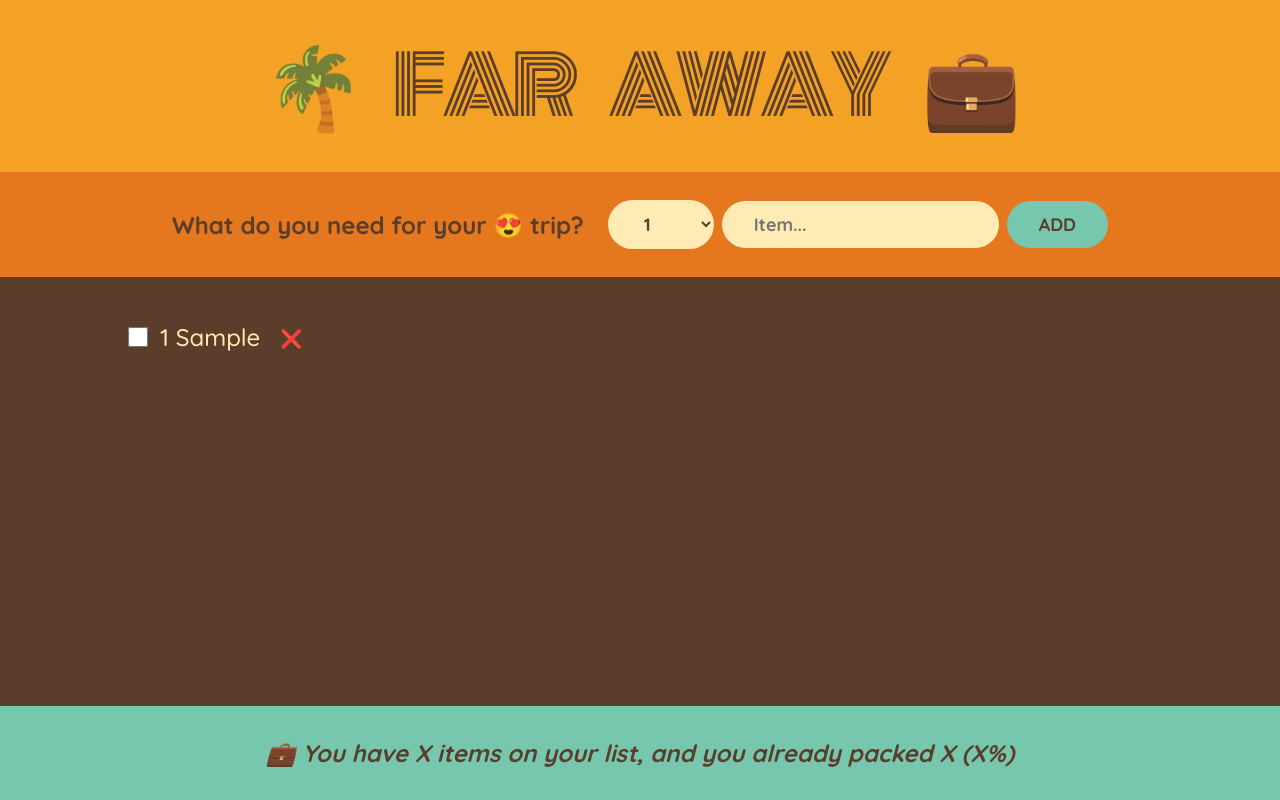
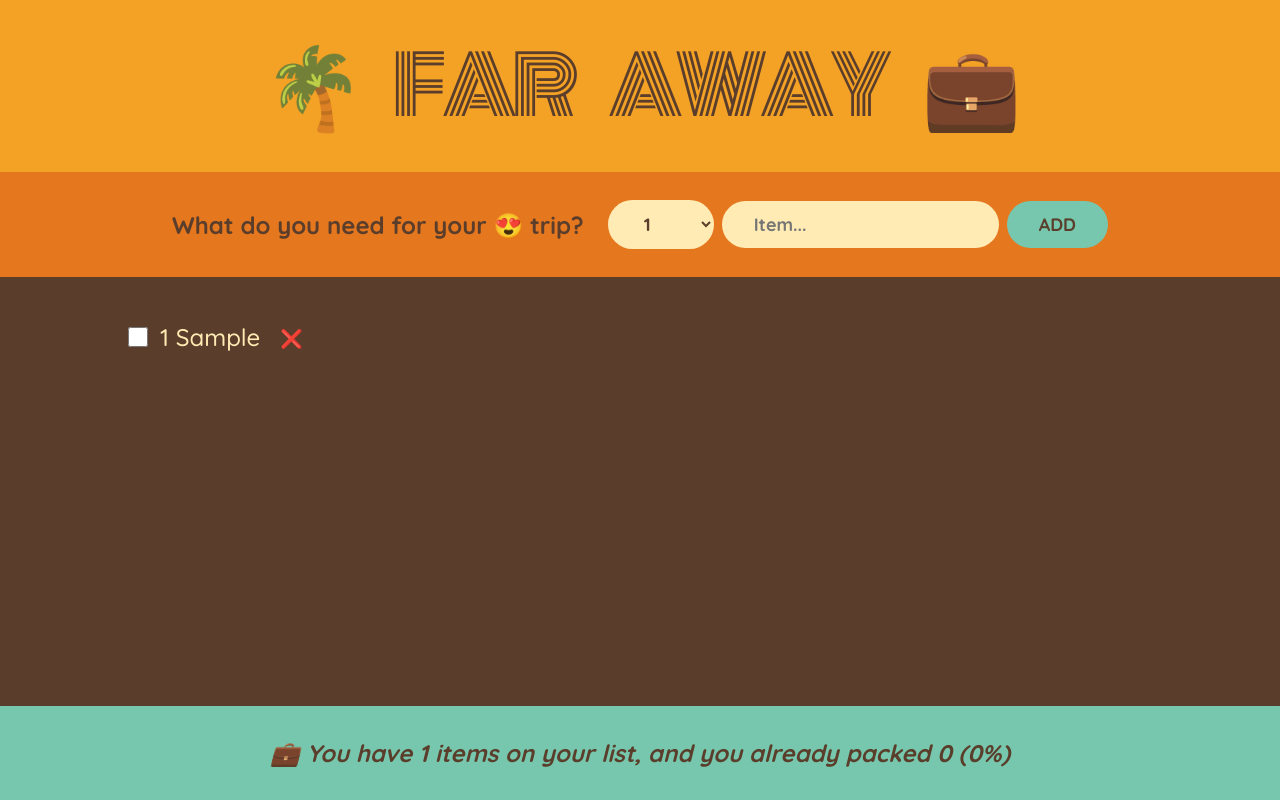
Before and after one commit to kiethohoai/travel-list, a React (Create React App) app: page / in a window 1280 px wide. Both pictures are taken after typing "Sample" into the empty fields and a click on the button "ADD". Built offline with nearby package versions, Linux system fonts and the light colour scheme.

Commit message:
Calculating Statistics as Derived State

```diff
--- a/src/App.js
+++ b/src/App.js
@@ -38,7 +38,7 @@
         onDeleteItem={handleDeleteItem}
         onToggleItem={handleToggleItem}
       />
-      <Stats />
+      <Stats items={items} />
     </div>
   );
 }
@@ -127,10 +127,26 @@
 }
 
 // Stats
-function Stats() {
+function Stats({ items }) {
+  if (!items.length)
+    return (
+      <p className="stats">
+        <em>Start adding some items to your packing list 🚀</em>
+      </p>
+    );
+  console.log("🚀CHECK  items =", items);
+  const numItems = items.length;
+  const numPacked = items.filter((item) => item.packed).length;
+  const percentTage = Math.round((numPacked / numItems) * 100);
+
   return (
     <footer className="stats">
-      <em>💼 You have X items on your list, and you already packed X (X%)</em>
+      <em>
+        {percentTage === 100
+          ? `You got everything! Ready to go! ✈`
+          : `💼 You have ${numItems} items on your list, and you already packed
+        ${numPacked} (${percentTage}%)`}
+      </em>
     </footer>
   );
 }
```
Also changed, not shown: 1 other file (tests, documents, lock files or other folders).
